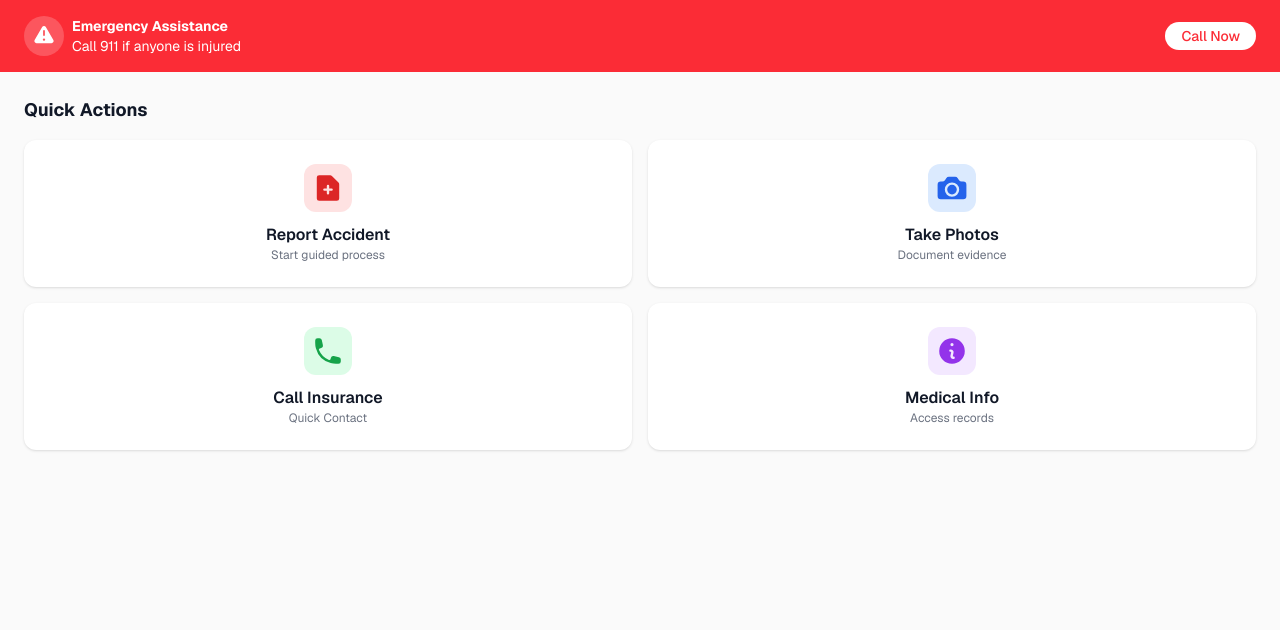
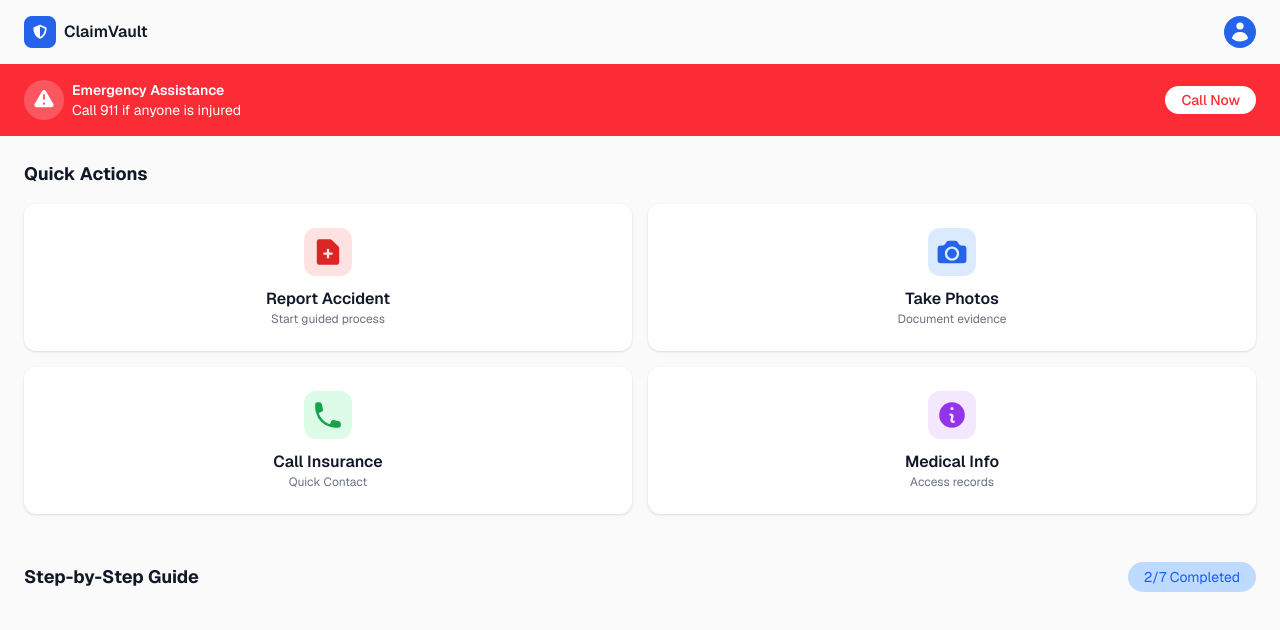
Before and after one commit to erodriiguezz/claimvault, a Next.js app: page / in a window 1280 px wide. Shown: the top 630 px of the page. Built offline with nearby package versions, Linux system fonts and the light colour scheme.

Commit message:
added menu

```diff
--- a/app/page.js
+++ b/app/page.js
@@ -1,4 +1,6 @@
-import { ExclamationTriangleIcon, DocumentPlusIcon, CameraIcon, PhoneIcon, InformationCircleIcon } from "@heroicons/react/20/solid";
+import Image from "next/image";
+import logo from "../public/logo.png";
+import { UserIcon, ExclamationTriangleIcon, DocumentPlusIcon, CameraIcon, PhoneIcon, InformationCircleIcon } from "@heroicons/react/20/solid";
 
 export default function Home() {
   const actions = [
@@ -35,6 +37,18 @@ export default function Home() {
   return (
     <div className="font-sans bg-zinc-50 text-[#111827] dark:bg-gray-950 dark:text-white min-h-screen">
       <main className="">
+        {/*  */}
+        <div className="px-6 py-4 flex items-center justify-between">
+          <div className="flex items-center gap-2">
+            <Image src={logo} alt="logo" width={32} />
+            <p className="font-semibold">ClaimVault</p>
+          </div>
+
+          <div className="rounded-full bg-[#2563EB] p-1">
+            <UserIcon className="w-6 h-6 text-white" />
+          </div>
+        </div>
+
         {/* emergency banner */}
         <div className="bg-red-500 text-white px-6 py-4 flex justify-between items-center gap-2">
           <div className="flex items-center gap-2">
@@ -43,7 +57,7 @@ export default function Home() {
             </div>
 
             <div>
-              <p className="text-sm font-bold">Emergency Assistance</p>
+              <p className="text-sm font-semibold">Emergency Assistance</p>
               <p className="text-sm">Call 911 if anyone is injured</p>
             </div>
           </div>
@@ -76,7 +90,13 @@ export default function Home() {
         </div>
 
         {/* guides */}
-        <div></div>
+        <div className="p-6">
+          <div className="flex items-center justify-between">
+            <h2 className="font-bold text-lg">Step-by-Step Guide</h2>
+
+            <div className="text-sm text-blue-600 bg-blue-200 px-4 py-2 rounded-full leading-none">2/7 Completed</div>
+          </div>
+        </div>
 
         {/* menu */}
         <div></div>
```
